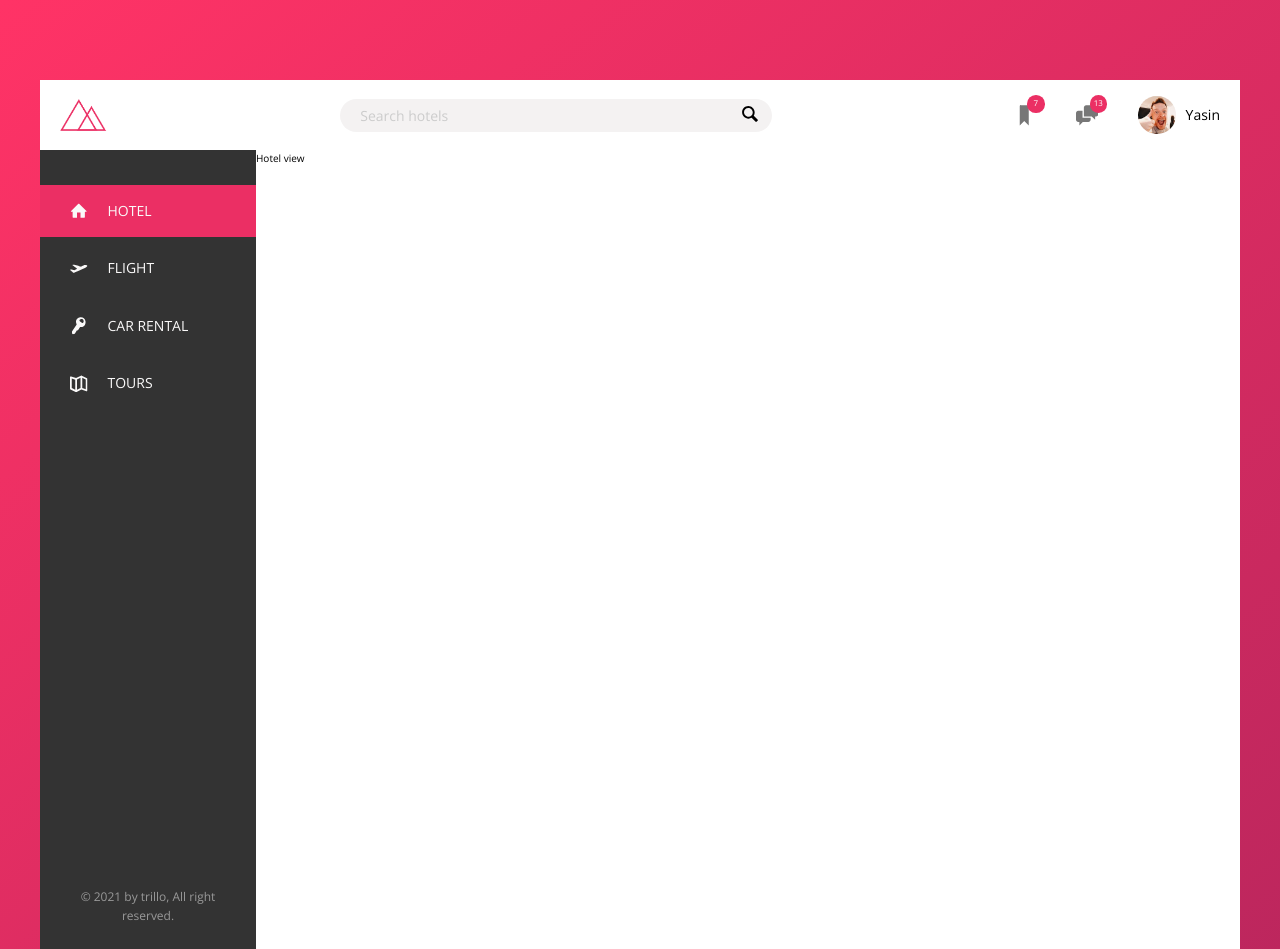
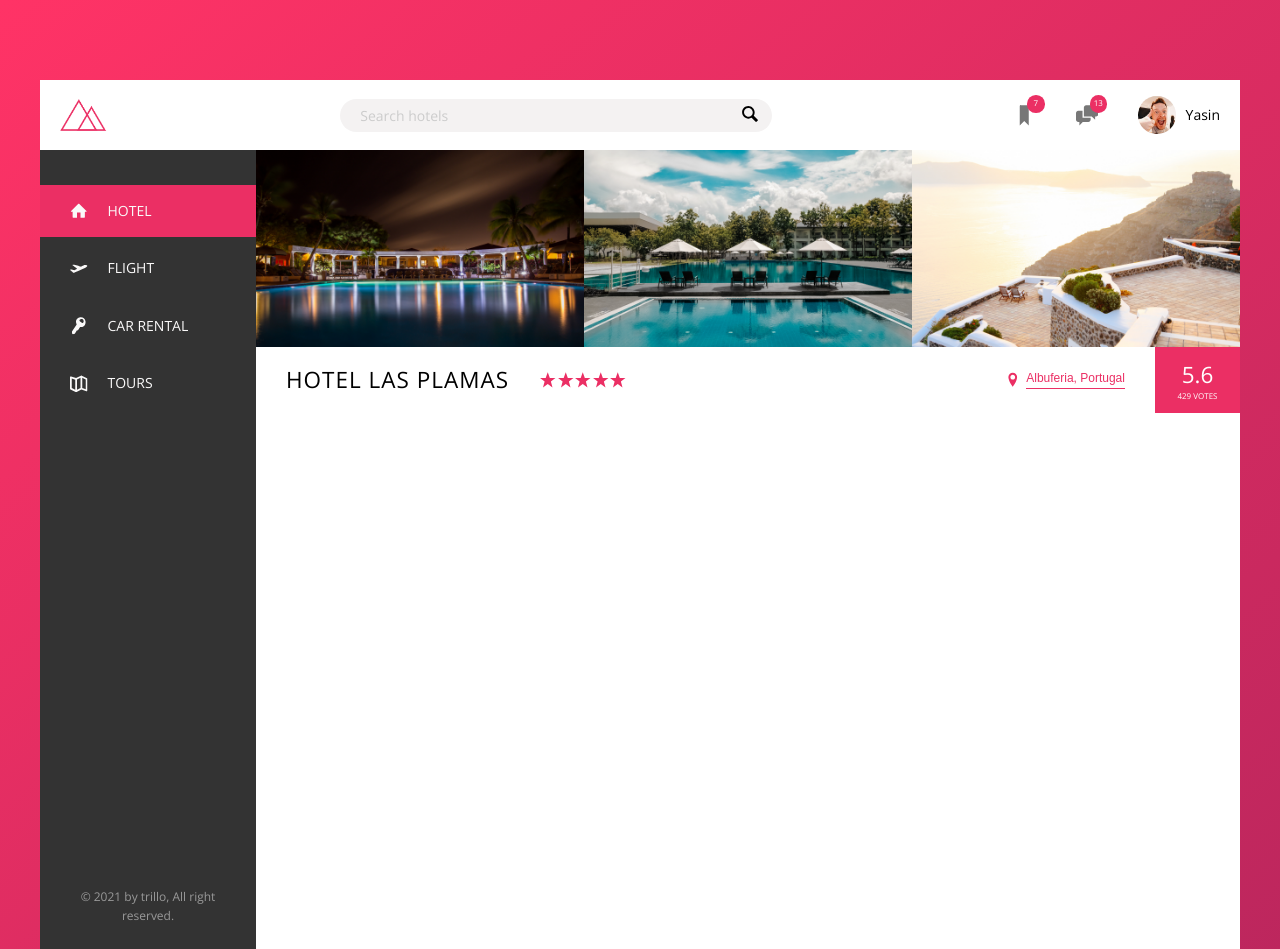
Before and after one commit to yasinalikhan/trillo, a PHP site: page / in a window 1280 px wide. Shown: the top 949 px of the page. Run offline with PHP 8.4, Linux system fonts and the light colour scheme.

Commit message:
hotel overview

```diff
--- a/css/style.css
+++ b/css/style.css
@@ -172,6 +172,80 @@ body {
   text-align: center;
   padding: 2.5rem; }
 
+.gallery {
+  display: flex; }
+  .gallery_photo {
+    width: 100%;
+    display: block; }
+
+.overview {
+  display: flex;
+  align-items: center;
+  border-bottom: 1px solid var(--color-grey-light-2); }
+  .overview_heading {
+    font-size: 2.25rem;
+    font-weight: 300;
+    text-transform: uppercase;
+    letter-spacing: 1px;
+    padding: 1.5rem 3rem; }
+  .overview_stars {
+    margin-right: auto;
+    display: flex; }
+  .overview_icon-star, .overview_icon-location {
+    width: 1.75rem;
+    height: 1.75rem;
+    fill: var(--color-primary); }
+  .overview_location {
+    font-size: 1.2rem;
+    display: flex;
+    vertical-align: center; }
+  .overview_icon-location {
+    margin-right: .5rem; }
+  .overview_rating {
+    background-color: var(--color-primary);
+    color: #fff;
+    margin-left: 3rem;
+    padding: 0 2.25rem;
+    align-self: stretch;
+    display: flex;
+    flex-direction: column;
+    align-items: center;
+    justify-content: center; }
+  .overview_rating-average {
+    font-size: 2.25rem;
+    font-weight: 300;
+    margin-bottom: -3px; }
+  .overview_rating-count {
+    font-size: .8rem;
+    text-transform: uppercase; }
+
+.btn-inline {
+  border: none;
+  color: var(--color-primary);
+  font-size: inherit;
+  border-bottom: 1px solid currentColor;
+  padding-bottom: 2px;
+  display: inline-block;
+  background-color: transparent;
+  cursor: pointer;
+  transition: all .2s; }
+  .btn-inline:hover {
+    color: var(--color-Grey-dark-1); }
+  .btn-inline:focus {
+    outline: none;
+    animation: pulsate 1s infinite; }
+
+@keyframes pulsate {
+  0% {
+    transform: scale(1);
+    box-shadow: none; }
+  50% {
+    transform: scale(1.05);
+    box-shadow: 0 1rem 4rem rgba(0, 0, 0, 0.25); }
+  100% {
+    transform: scale(1);
+    box-shadow: none; } }
+
 .container {
   max-width: 120rem;
   margin: 8rem auto;
@@ -183,7 +257,7 @@ body {
   font-size: 1.4rem;
   height: 7rem;
   background-color: #fff;
-  border-bottom: var(--color-grey-light-2);
+  border-bottom: 1px solid var(--color-grey-light-2);
   display: flex;
   justify-content: space-between;
   align-items: center; }
--- a/index.html
+++ b/index.html
@@ -10,10 +10,11 @@
 
     <title>trillo &mdash; Your all-in-one booking app</title>
 </head>
+
 <body>
     <div class="container">
         <header class="header">
-                <img src="img/logo.png" alt="trillo logo"  class="logo">
+            <img src="img/logo.png" alt="trillo logo" class="logo">
             <form action="#" class="search">
                 <input type="text" class="search_input" placeholder="Search hotels">
                 <button class="search_button">
@@ -82,9 +83,53 @@
                 </div>
             </nav>
             <main class="hotel-view">
-                    Hotel view
+                <div class="gallery">
+                    <figure class="gallery_item">
+                        <img src="img/hotel-1.jpg" alt="Photo of hotel 1" class="gallery_photo">
+                    </figure>
+                    <figure class="gallery_item">
+                        <img src="img/hotel-2.jpg" alt="Photo of hotel 1" class="gallery_photo">
+                    </figure>
+                    <figure class="gallery_item">
+                        <img src="img/hotel-3.jpg" alt="Photo of hotel 1" class="gallery_photo">
+                    </figure>
+                    </div>
+                    <div class="overview">
+                        <h1 class="overview_heading">
+                            Hotel Las Plamas
+                        </h1>
+                        <div class="overview_stars">
+                            <svg class="overview_icon-star">
+                                <use xlink:href="img/sprite.svg#icon-star"></use>
+                            </svg>
+                            <svg class="overview_icon-star">
+                                <use xlink:href="img/sprite.svg#icon-star"></use>
+                            </svg>
+                            <svg class="overview_icon-star">
+                                <use xlink:href="img/sprite.svg#icon-star"></use>
+                            </svg>
+                            <svg class="overview_icon-star">
+                                <use xlink:href="img/sprite.svg#icon-star"></use>
+                            </svg>
+                            <svg class="overview_icon-star">
+                                <use xlink:href="img/sprite.svg#icon-star"></use>
+                            </svg>
+                        </div>
+                        <div class="overview_location">
+                              <svg class="overview_icon-location">
+                                <use xlink:href="img/sprite.svg#icon-location-pin"></use>
+                            </svg>
+                            <button class="btn-inline">Albuferia, Portugal</button>
+                        </div>
+                        <div class="overview_rating">
+                            <div class="overview_rating-average">
+                                5.6
+                            </div>
+                            <div class="overview_rating-count">429 votes</div>
+                        </div>
+                    </div>
+
             </main>
         </div>
     </div>
-    </body>
-</html>
+</body></html>
--- a/sass/_component.scss
+++ b/sass/_component.scss
@@ -181,3 +181,109 @@
     text-align: center;
     padding: 2.5rem;
 }
+
+////////////////////////////////
+//gallery
+.gallery{
+    display: flex;
+
+    &_photo{
+        width: 100%;
+        display: block;
+    }
+}
+
+////////////////////////////////
+//hotel overview
+.overview{
+    display: flex;
+    align-items: center;
+    border-bottom: 1px solid var(--color-grey-light-2);
+
+    &_heading{
+        font-size: 2.25rem;
+        font-weight: 300;
+        text-transform: uppercase;
+        letter-spacing: 1px;
+        padding: 1.5rem 3rem;
+    }
+    &_stars{
+        margin-right: auto;
+        display: flex;
+
+    }
+    &_icon-star,
+    &_icon-location{
+        width: 1.75rem;
+        height:1.75rem;
+        fill:var(--color-primary);
+    }
+    &_location{
+        font-size: 1.2rem;
+        display: flex;
+        vertical-align: center;
+    }
+    &_icon-location{
+        margin-right: .5rem;
+    }
+    &_rating{
+        background-color: var(--color-primary);
+        color: #fff;
+        margin-left: 3rem;
+        padding: 0 2.25rem;
+        align-self: stretch;
+
+        display: flex;
+        flex-direction: column;
+        align-items: center;
+        justify-content: center;
+    }
+    &_rating-average{
+        font-size: 2.25rem;
+        font-weight: 300;
+        margin-bottom: -3px;
+    }
+    &_rating-count{
+        font-size: .8rem;
+        text-transform: uppercase;
+    }
+}
+
+////////////////////////////////
+//Button inline
+
+.btn-inline{
+    border: none;
+    color: var(--color-primary);
+    font-size: inherit;
+    border-bottom: 1px solid currentColor;
+    padding-bottom: 2px;
+    display: inline-block;
+    background-color: transparent;
+    cursor: pointer;
+    transition: all .2s;
+
+    &:hover{
+        color: var(--color-Grey-dark-1);
+    }
+
+    &:focus{
+        outline: none;
+        animation: pulsate 1s infinite;
+    }
+}
+
+@keyframes pulsate{
+    0%{
+       transform: scale(1);
+        box-shadow: none;
+    }
+    50%{
+        transform: scale(1.05);
+        box-shadow: 0 1rem 4rem rgba(0,0,0,.25);
+    }
+    100%{
+        transform: scale(1);
+        box-shadow: none;
+    }
+}
--- a/sass/_layout.scss
+++ b/sass/_layout.scss
@@ -11,7 +11,7 @@
     font-size: 1.4rem;
     height: 7rem;
     background-color: #fff;
-    border-bottom: var(--color-grey-light-2);
+    border-bottom: 1px solid var(--color-grey-light-2);
     display: flex;
     justify-content: space-between;
     align-items: center;
```
Lines whose indentation alone changed are shown as unchanged.
